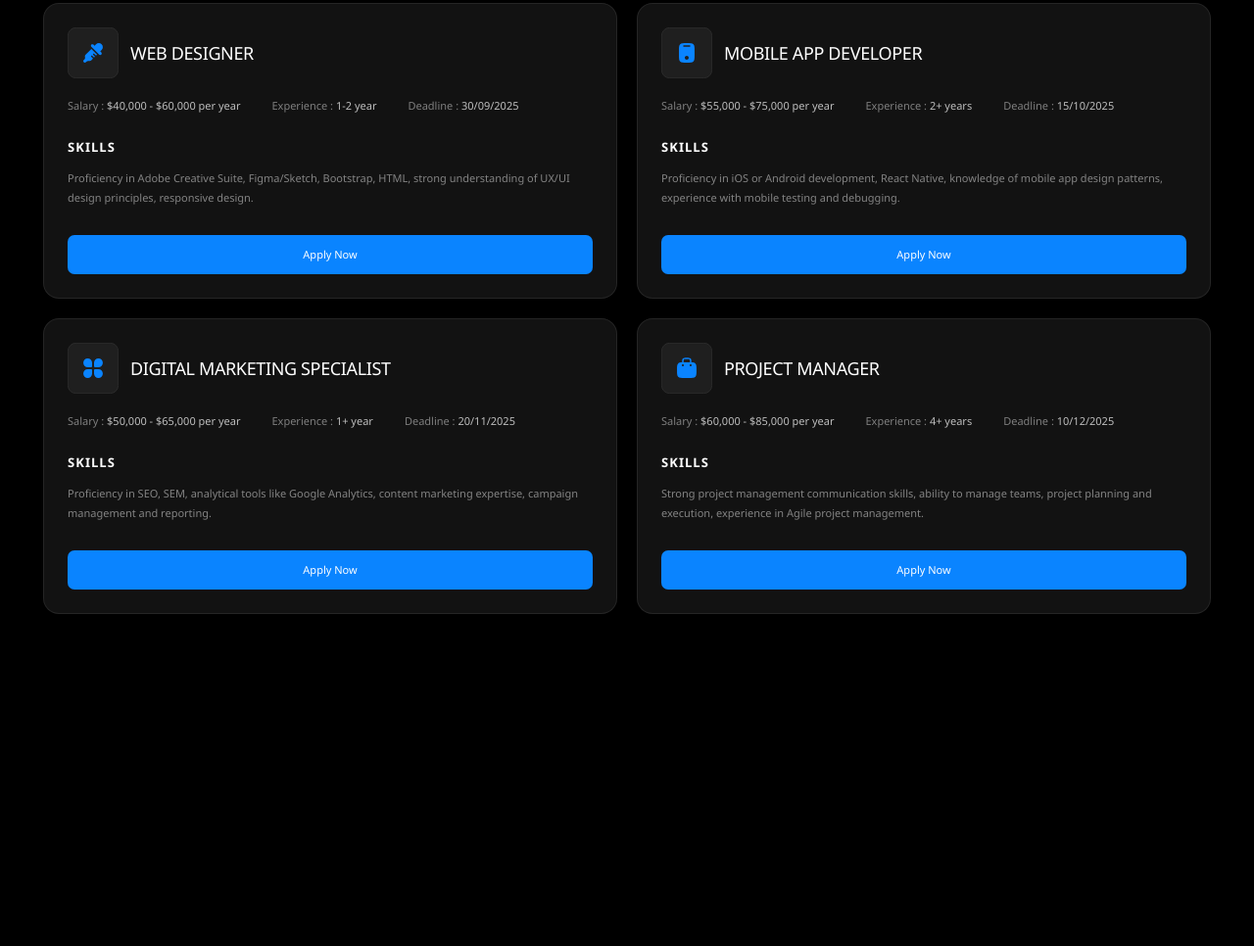
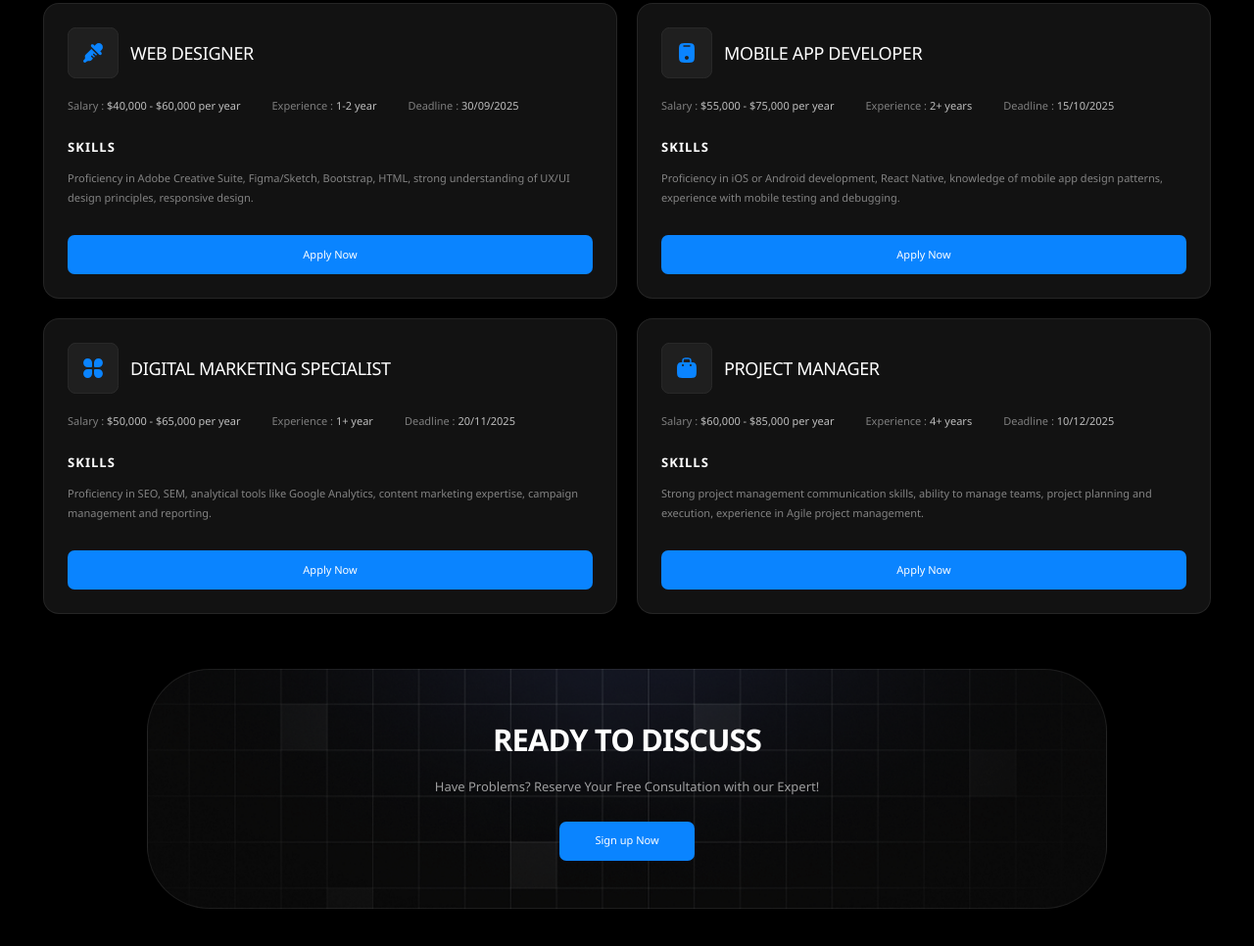
Before and after one commit to muhammadzoirov40-crypto/grup-6-git, a website: page abubakr.html in a window 1280 px wide. Shown: the part 654-1620 px from the top of the page at 98% size. Before the commit the page ends 1345 px from the top, so only its background shows below. Drawn offline with nearby package versions, Linux system fonts and the light colour scheme; files that its build step writes are made by us from their sources.

Commit message:
feat: add careers cta section

```diff
--- a/abubakr.html
+++ b/abubakr.html
@@ -297,6 +297,22 @@
                 </div>
             </section>
 
+            <section class="pt-12 sm:pt-14" id="contact-cta">
+                <div class="mx-auto max-w-[980px] overflow-hidden rounded-[64px] border border-white/[0.08] bg-[#111111] bg-[url('../abubakrimage/discustingBg.png')] bg-cover bg-center bg-no-repeat px-6 py-10 text-center sm:px-10 sm:py-12">
+                    <h2 class="text-[27px] font-semibold tracking-[-0.03em] text-white sm:text-[31px]">
+                        READY TO DISCUSS
+                    </h2>
+
+                    <p class="mx-auto mt-3 max-w-[420px] text-[12px] leading-6 text-white/60 sm:text-[13px]">
+                        Have Problems? Reserve Your Free Consultation with our Expert!
+                    </p>
+
+                    <a class="mx-auto mt-6 inline-flex h-10 min-w-[138px] items-center justify-center rounded-[7px] bg-[#0A84FF] px-5 text-[11px] font-medium text-white transition hover:bg-[#0c76df]" href="#hero">
+                        Sign up Now
+                    </a>
+                </div>
+            </section>
+
         </main>
     </div>
 </body>
```
Also changed, not shown: abubakrimage/discustingBg.png (added).
